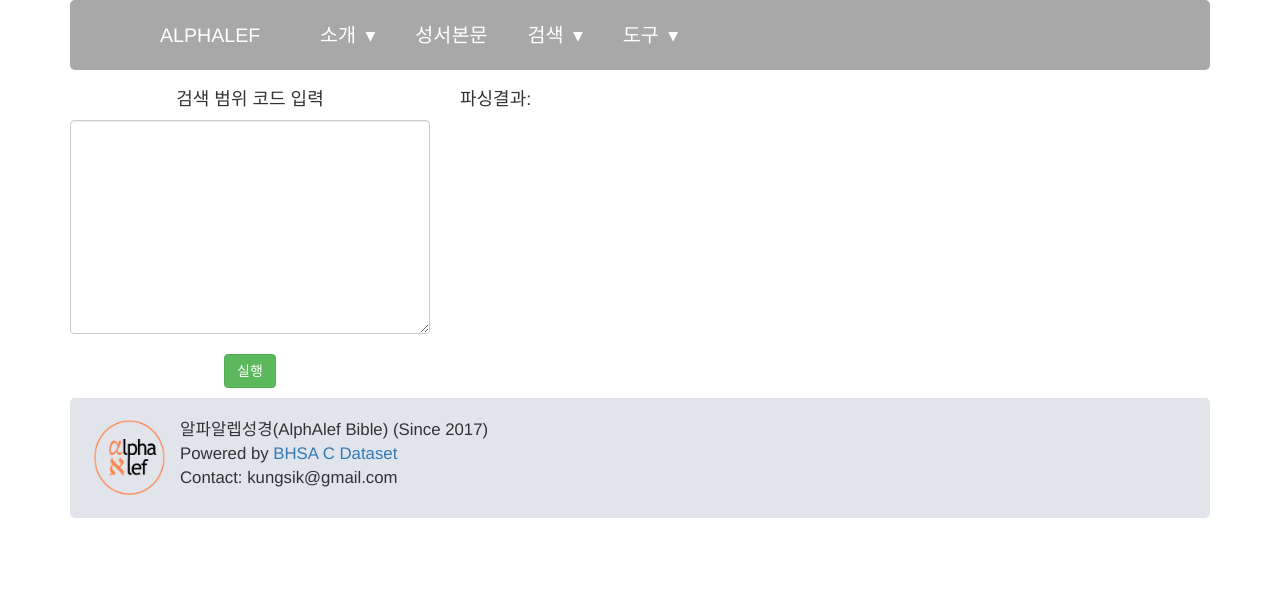
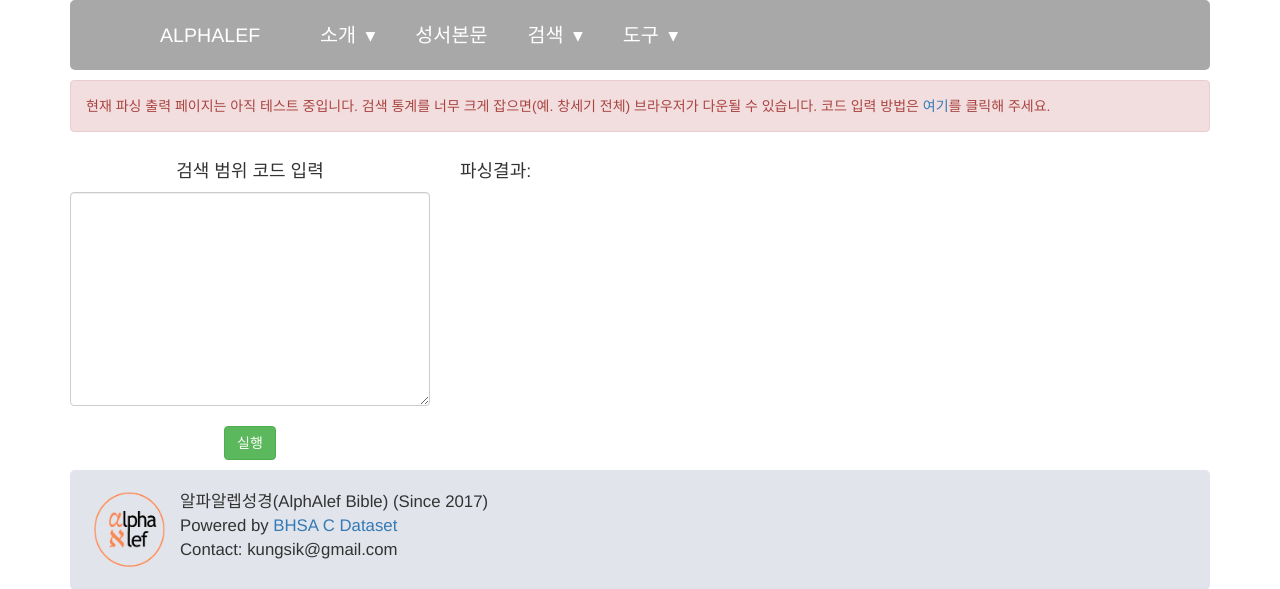
Before and after one commit to kungsik/kimsbible, a Python web app: template templates/parsing.html in a window 1280 px wide. Shown: the top 589 px of the page. Run offline with Jinja, Linux system fonts and the light colour scheme; the template is opened without the code that fills it, so the values that code supplies are empty; some libraries are stand-ins or nearby versions.

Commit message:
minor modification

```diff
--- a/templates/parsing.html
+++ b/templates/parsing.html
@@ -3,6 +3,8 @@
     {% autoescape false %}
 
     <script src="/static/js/parsing.js"></script>
+
+    <div class="alert alert-danger" role="alert">현재 파싱 출력 페이지는 아직 테스트 중입니다. 검색 통계를 너무 크게 잡으면(예. 창세기 전체) 브라우저가 다운될 수 있습니다. 코드 입력 방법은 <a href='/api/stat/tutorial/' target="_blank">여기</a>를 클릭해 주세요.</div>
 
     <div class="row">
         <div class="col-md-4" style="text-align: center">
```
